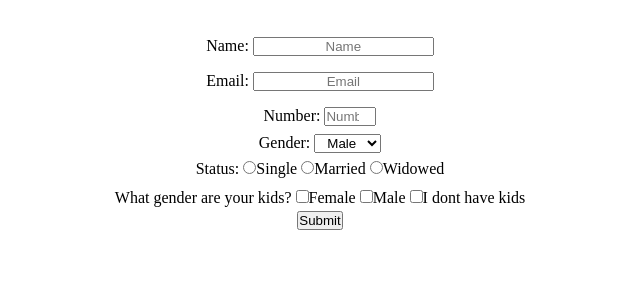
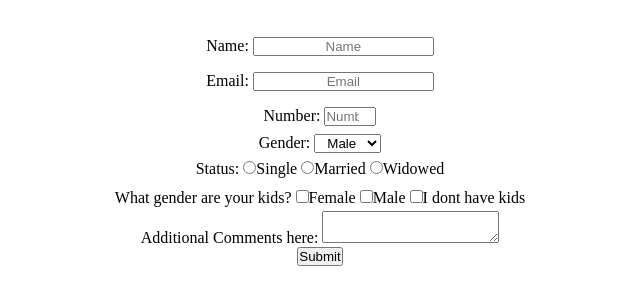
Before and after one commit to leekunrigas/Microverse-trial-3, a plain HTML site: page index.html in a window 1280 px wide. Shown: the part 58-362 px from the top of the page, without its empty margins (320-960 px from the left). Drawn offline with Linux system fonts and the light colour scheme.

Commit message:
stories 15&16

```diff
--- a/index.html
+++ b/index.html
@@ -36,7 +36,9 @@
       <input type="checkbox" name="kids"value="female">Female</input>
       <input type="checkbox" name="kids"value="male">Male</input>
       <input type="checkbox" name="kids"value="no-kids">I dont have kids</input>
-
+      <br />
+      <label for="comments">Additional Comments here:</label>
+      <textarea placeholder="Additional Comments here" id="comments"> </textarea>
 
         <br />
       <button type="submit">Submit</button>
```
